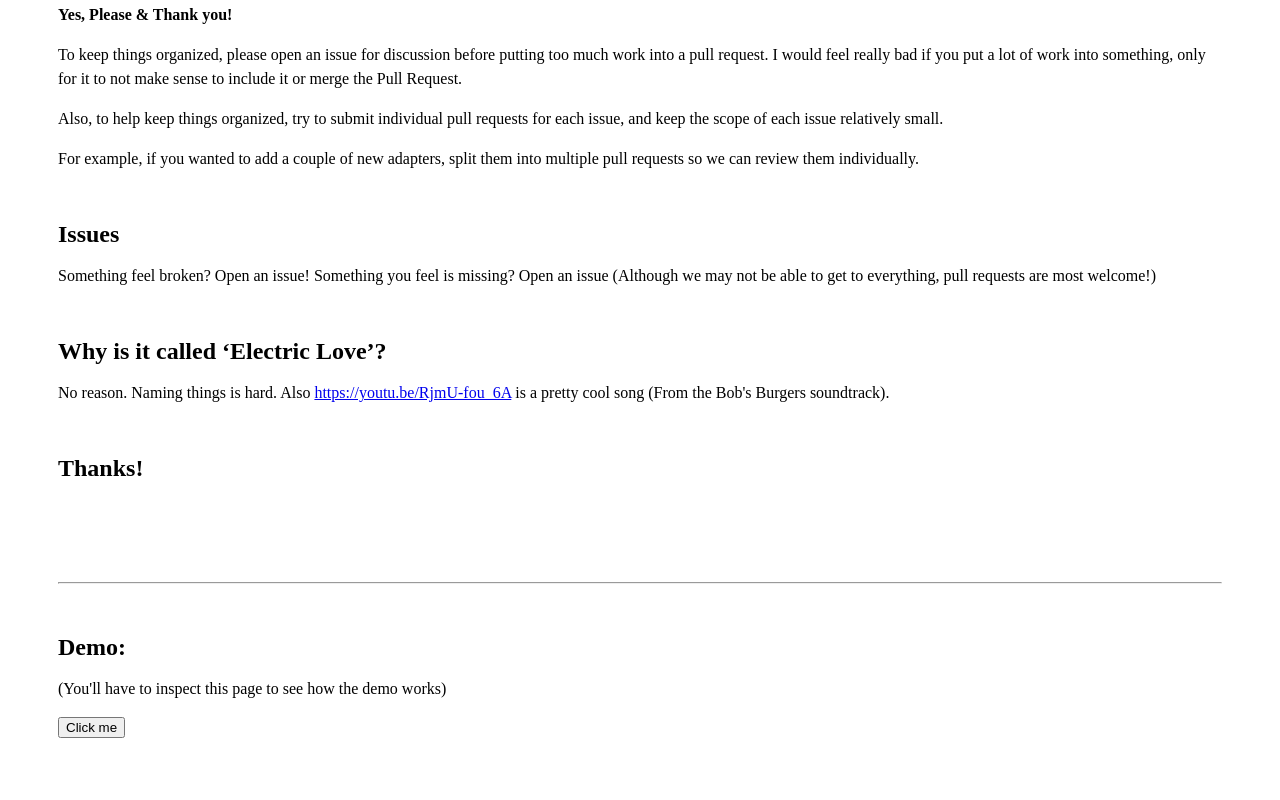
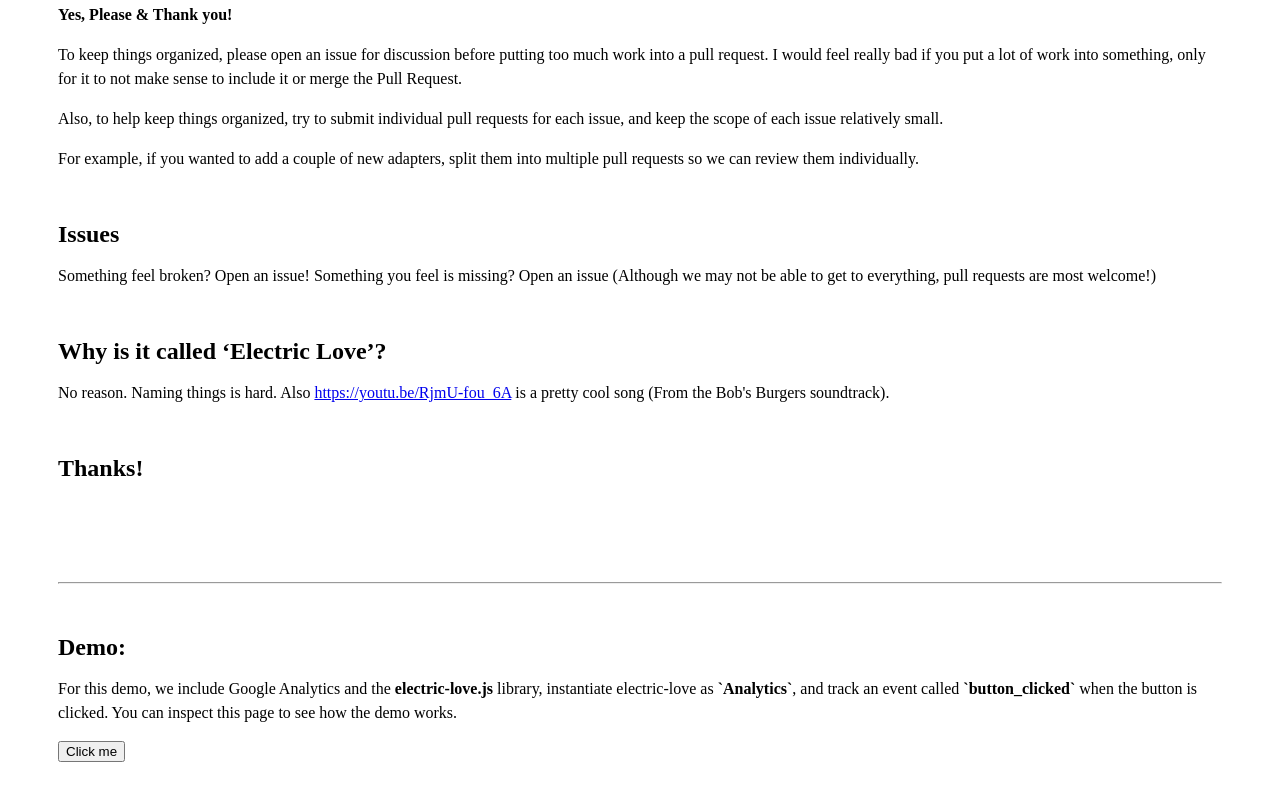
Before and after one commit to kidGodzilla/event-layer, a plain HTML site: page index.html in a window 1280 px wide. Shown: the part 2866-3666 px from the top of the page. Drawn offline with Linux system fonts and the light colour scheme.

Commit message:
Tiny update to demo

```diff
--- a/index.html
+++ b/index.html
@@ -147,7 +147,7 @@
 
 <h2 id="demo" style="margin-bottom: 15px">Demo:</h2>
 
-<p>(You'll have to inspect this page to see how the demo works)</p>
+<p>For this demo, we include Google Analytics and the <strong>electric-love.js</strong> library, instantiate electric-love as <strong>`Analytics`</strong>, and track an event called <strong>`button_clicked`</strong> when the button is clicked. You can inspect this page to see how the demo works.</p>
 
 <button onclick="Analytics.track('button_clicked');alert('Event `button_clicked` tracked (you can inspect it in the network tab of your console)');">Click me</button>
 
```
